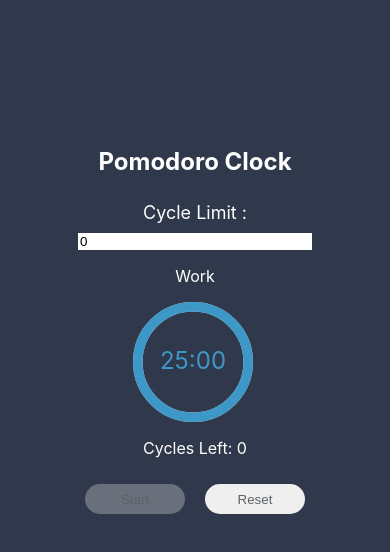
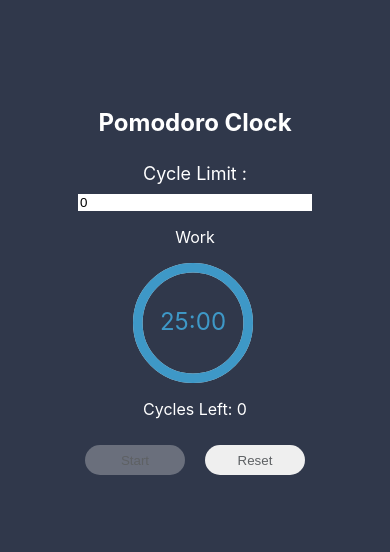
Before and after one commit to swethabijanapalli/Task2, a React (Create React App) app: page / in a window 390 px wide. Shown: the top 552 px of the page. Built offline with nearby package versions, Linux system fonts and the light colour scheme.

Commit message:
2nd commit

```diff
--- a/src/PomodoroClock.css
+++ b/src/PomodoroClock.css
@@ -44,7 +44,7 @@
   }
   .container {
     display: block;
-    margin-top: 30%;
+    margin-top: 20%;
   }
 
   .limit input {
```
